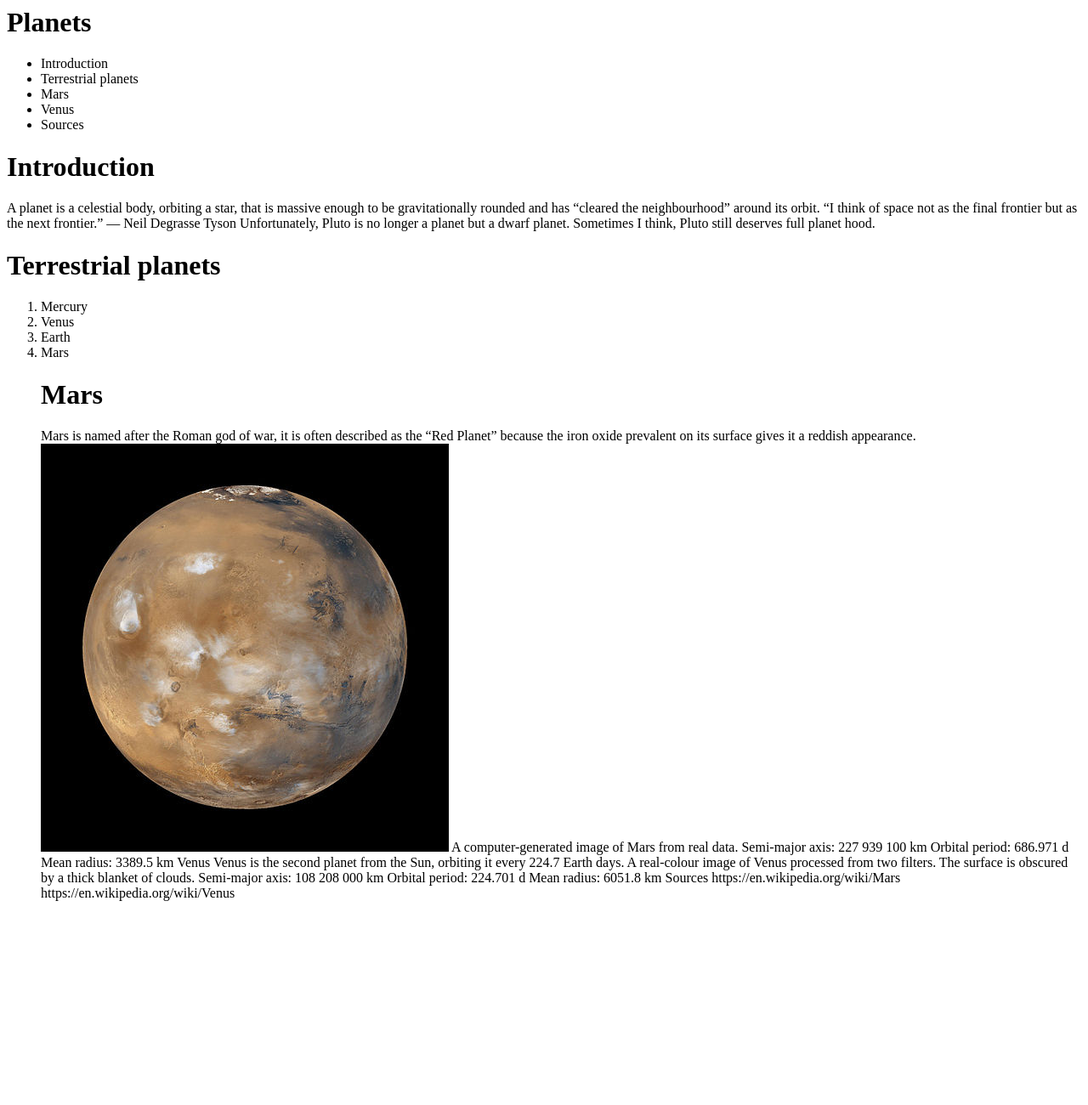
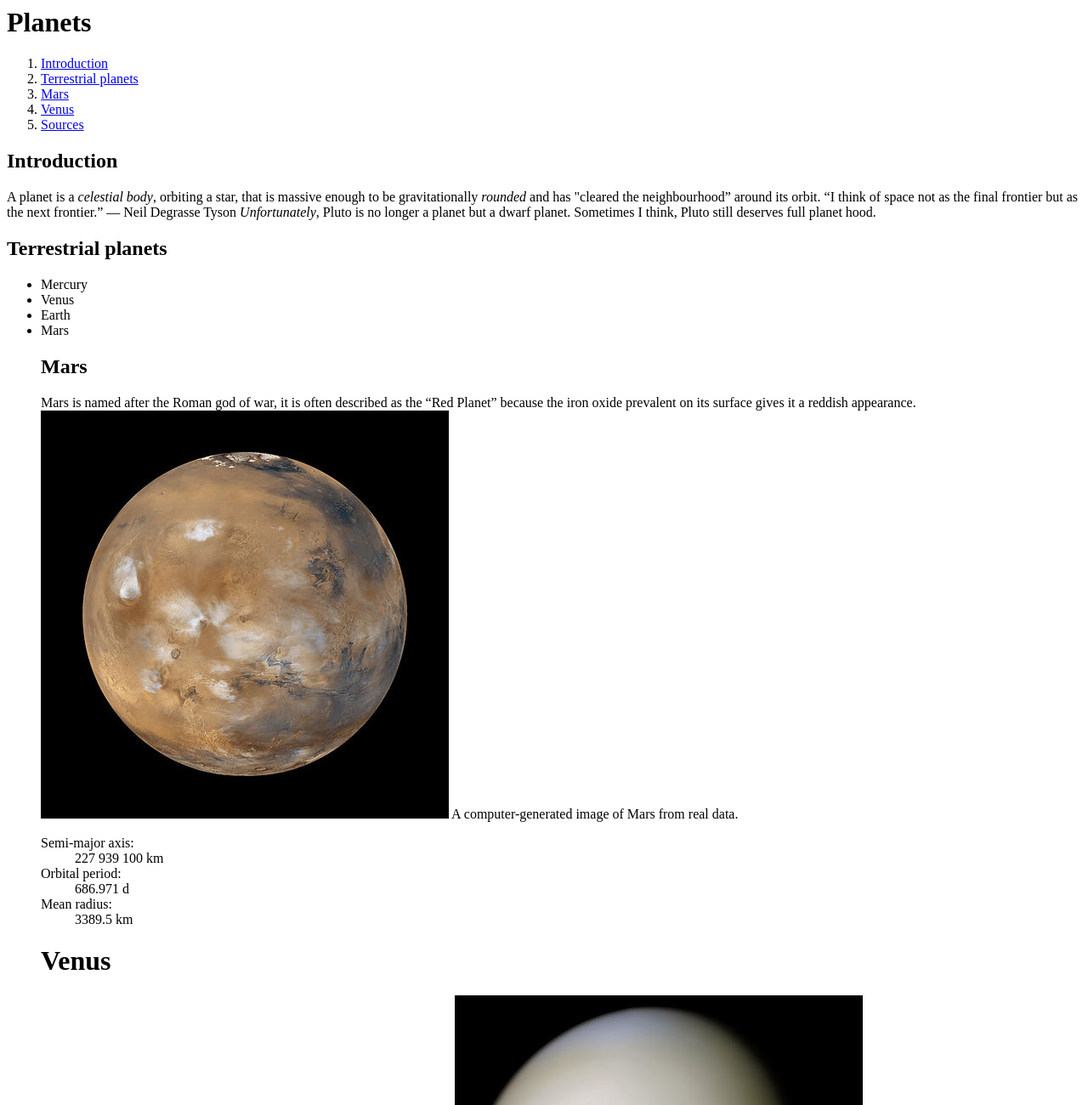
Before and after one commit to zhimmat/dsn1674-assignment-2, a plain HTML site: page index.html in a window 1280 px wide. Shown: the top 1300 px of the page at 85% size. Before the commit the page ends 1076 px from the top, so only its background shows below. Drawn offline with Linux system fonts and the light colour scheme.

Commit message:
fixed code

```diff
--- a/index.html
+++ b/index.html
@@ -1,33 +1,31 @@
 <header>
   <h1>Planets</h1>
   <header>
-  <ul>
-<li>Introduction</li>
-<li>Terrestrial planets</li>
-<li>Mars</li>
-<li>Venus</li>
-<li>Sources</li>
-</ul>
+<ol>
+<li><a href="https://en.wikipedia.org/wiki/Introduction"> Introduction </a></li>
+<li><a href="https://en.wikipedia.org/wiki/Terrestrial planets"> Terrestrial planets </a></li>
+<li><a href="https://en.wikipedia.org/wiki/Mars"> Mars </a></li>
+<li><a href="https://en.wikipedia.org/wiki/Venus"> Venus </a></li>
+<li><a href="https://en.wikipedia.org/wiki/Sources"> Sources</a></li>
+</ol>
 
-<h1>Introduction</h1>
+<h2>Introduction</h2>
 
-A planet is a celestial body, orbiting a star, that is massive enough to be gravitationally rounded and has “cleared the neighbourhood” around its orbit.
-
+A planet is a <em>celestial body</em>, orbiting a star, that is massive enough to be gravitationally <em>rounded</em> and has "cleared the neighbourhood” around its orbit.
 “I think of space not as the final frontier but as the next frontier.”
 — Neil Degrasse Tyson
+<em>Unfortunately</em>, Pluto is no longer a planet but a dwarf planet. Sometimes I think, Pluto still deserves full planet hood.
 
-Unfortunately, Pluto is no longer a planet but a dwarf planet. Sometimes I think, Pluto still deserves full planet hood.
+    <h2>Terrestrial planets</h2>
 
-<h1>Terrestrial planets</h1>
-
-<ol>
+    <ul>
       <li>Mercury</li>
       <li>Venus</li>
       <li>Earth</li>
       <li>Mars</li>
-</o1>
+    </u1>
 
-<h1>Mars</h1>
+    <h2>Mars</h2>
 
     Mars is named after the Roman god of war, it is often described as the “Red Planet” because the iron oxide prevalent on its surface gives it a reddish appearance.
 
@@ -35,18 +33,22 @@ Mars is named after the Roman god of war, it is often described as the “Red Pl
 
     A computer-generated image of Mars from real data.
 
-Semi-major axis:
-227 939 100 km
+    <dl>
+      <dt>Semi-major axis:</dt>
+      <dd>227 939 100 km</dd>
 
-Orbital period:
-686.971 d
+      <dt>Orbital period:</dt>
+      <dd>686.971 d</dd>
 
-Mean radius:
-3389.5 km
+      <dt>Mean radius:</dt>
+      <dd>3389.5 km</dd>
+    </dl>
 
-Venus
+    <h1>Venus</h1>
 
     Venus is the second planet from the Sun, orbiting it every 224.7 Earth days.
+
+    <img src="images/venus.jpg">
 
     A real-colour image of Venus processed from two filters. The surface is obscured by a thick blanket of clouds.
 
```
Lines whose indentation alone changed are shown as unchanged.
